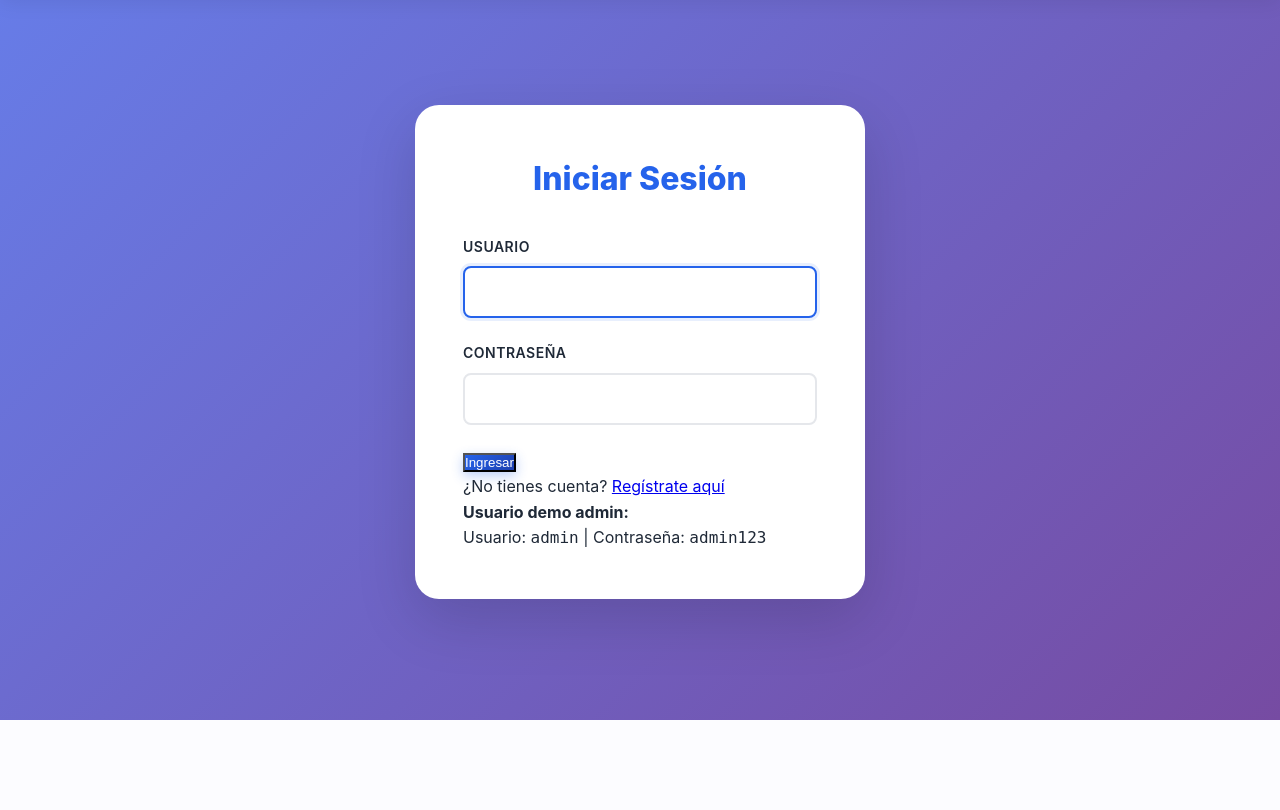
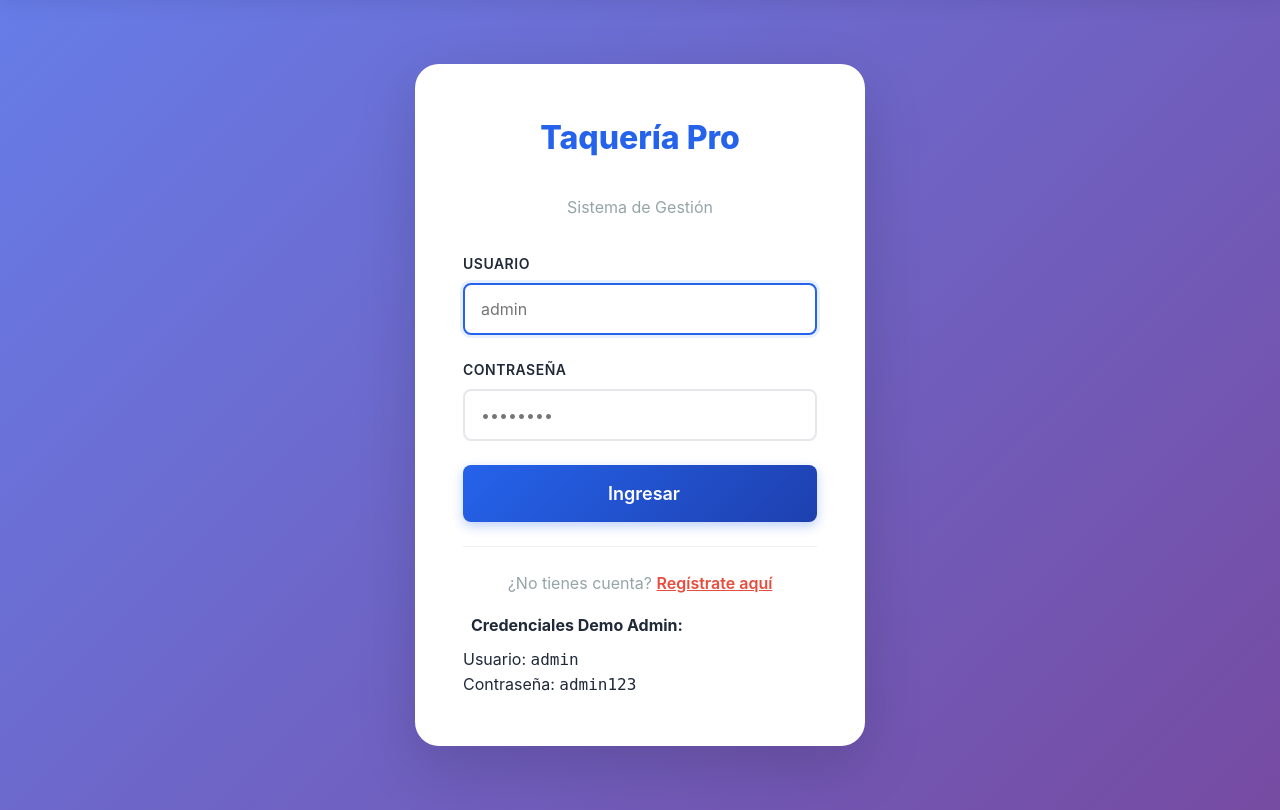
Before and after one commit to JosePluz/pasemeplis, a Flask app: template templates/login.html in a window 1280 px wide. Shown: the part 80-890 px from the top of the page. Before the commit the page ends 800 px from the top, so only its background shows below. Run offline with Flask 3, Linux system fonts and the light colour scheme; the template is opened without the code that fills it, so the values that code supplies are empty.

Commit message:
Update login.html

```diff
--- a/templates/login.html
+++ b/templates/login.html
@@ -1,38 +1,84 @@
 {% extends "base.html" %}
 
-{% block title %}Login - Taquería Web Lite{% endblock %}
+{% block title %}Login - Taquería Pro{% endblock %}
 
 {% block content %}
 <div class="auth-container">
     <div class="auth-box">
-        <h2>Iniciar Sesión</h2>
+        <div class="text-center" style="margin-bottom: 2rem;">
+            <i class="fas fa-utensils" style="font-size: 3rem; color: #e74c3c; margin-bottom: 1rem;"></i>
+            <h2>Taquería Pro</h2>
+            <p style="color: #95a5a6; margin-top: 0.5rem;">Sistema de Gestión</p>
+        </div>
 
         {% if error %}
-        <div class="error-message">{{ error }}</div>
+        <div class="alert alert-danger" style="margin-bottom: 1.5rem;">
+            <i class="fas fa-exclamation-circle"></i>
+            {{ error }}
+        </div>
         {% endif %}
 
         <form method="POST" action="{{ url_for('login') }}">
             <div class="form-group">
-                <label for="username">Usuario</label>
-                <input type="text" id="username" name="username" required autofocus>
+                <label for="username">
+                    <i class="fas fa-user"></i> Usuario
+                </label>
+                <input
+                    type="text"
+                    id="username"
+                    name="username"
+                    placeholder="admin"
+                    required
+                    autofocus
+                >
             </div>
 
             <div class="form-group">
-                <label for="password">Contraseña</label>
-                <input type="password" id="password" name="password" required>
+                <label for="password">
+                    <i class="fas fa-lock"></i> Contraseña
+                </label>
+                <input
+                    type="password"
+                    id="password"
+                    name="password"
+                    placeholder="••••••••"
+                    required
+                >
             </div>
 
-            <button type="submit" class="btn-primary">Ingresar</button>
+            <button type="submit" class="btn btn-primary btn-block btn-lg">
+                <i class="fas fa-sign-in-alt"></i> Ingresar
+            </button>
         </form>
 
-        <div class="auth-footer">
-            <p>¿No tienes cuenta? <a href="{{ url_for('register') }}">Regístrate aquí</a></p>
+        <div style="margin-top: 1.5rem; text-align: center; border-top: 1px solid #ecf0f1; padding-top: 1.5rem;">
+            <p style="color: #95a5a6; margin-bottom: 1rem;">
+                ¿No tienes cuenta?
+                <a href="{{ url_for('register') }}" style="color: #e74c3c; font-weight: 600;">Regístrate aquí</a>
+            </p>
         </div>
 
         <div class="demo-info">
-            <p><strong>Usuario demo admin:</strong></p>
-            <p>Usuario: <code>admin</code> | Contraseña: <code>admin123</code></p>
+            <i class="fas fa-info-circle" style="color: #f39c12; margin-right: 0.5rem;"></i>
+            <strong>Credenciales Demo Admin:</strong>
+            <p style="margin: 0.5rem 0 0 0;">
+                Usuario: <code>admin</code>
+            </p>
+            <p style="margin: 0;">
+                Contraseña: <code>admin123</code>
+            </p>
         </div>
     </div>
 </div>
 {% endblock %}
+
+{% block scripts %}
+<style>
+    @keyframes slideOut {
+        to {
+            opacity: 0;
+            transform: translateX(100%);
+        }
+    }
+</style>
+{% endblock %}
```
